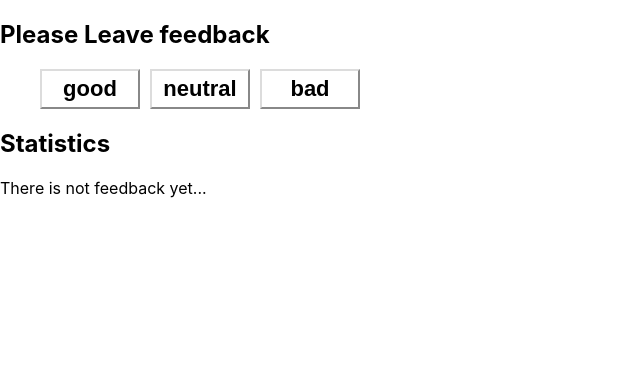
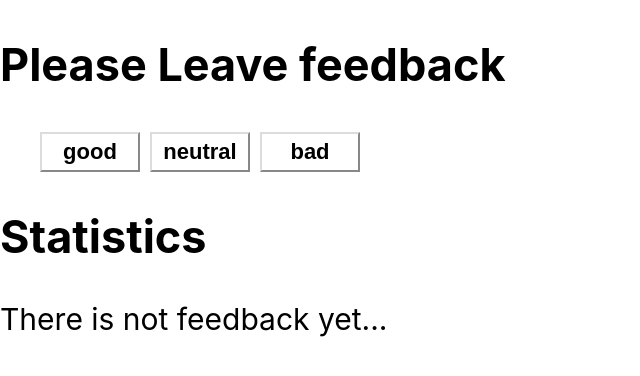
Before and after one commit to MateuszKar2/ReactFeedbackApp, a React (Create React App) app: page / in a window 1280 px wide. Shown: the top 376 px of the page, without its empty margins (0-640 px from the left). Built offline with nearby package versions, Linux system fonts and the light colour scheme.

Commit message:
add file

```diff
--- a/src/components/Section/Section.module.css
+++ b/src/components/Section/Section.module.css
@@ -0,0 +1,3 @@
+.section {
+    font-size: 30px;
+}
```
